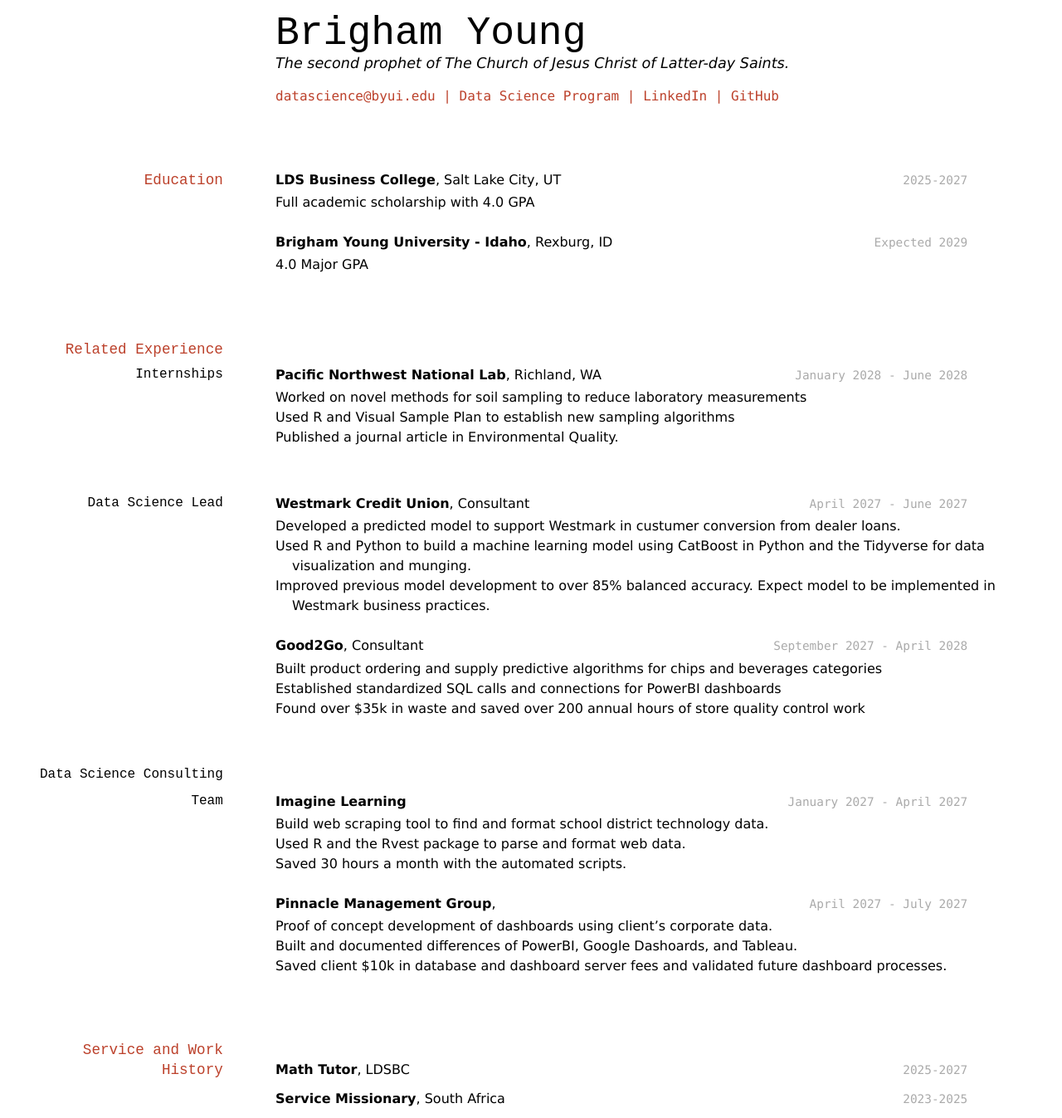
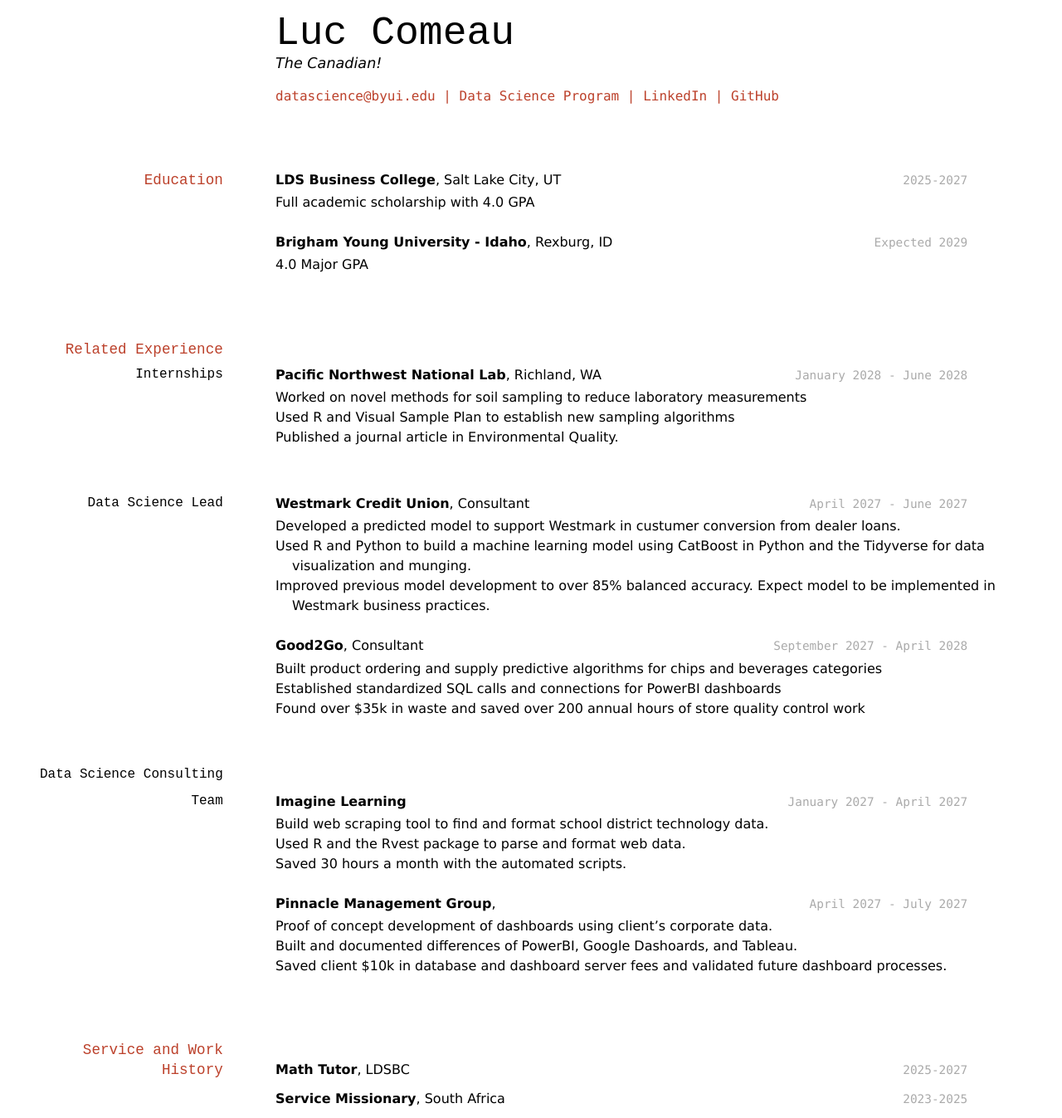
Before and after one commit to ComeauBYUI/comeau_resume, a Jekyll site: the page built from docs/index.md, in a window 1280 px wide. Shown: the whole page at 83% size. Built offline with Jekyll 4.4.1, drawn with Linux system fonts in a browser that asks for light colours.

Commit message:
Changed the name

```diff
--- a/docs/index.md
+++ b/docs/index.md
@@ -1,9 +1,9 @@
 ---
 layout: cv
-title: Brigham Young's Resume
+title: Luc Comeau's Resume
 ---
-# Brigham Young
-The second prophet of The Church of Jesus Christ of Latter-day Saints.
+# Luc Comeau
+The Canadian!
 
 <div id="webaddress">
 <a href="datascience@byui.edu">datascience@byui.edu</a>
```
Also changed, not shown: 2 other files.
